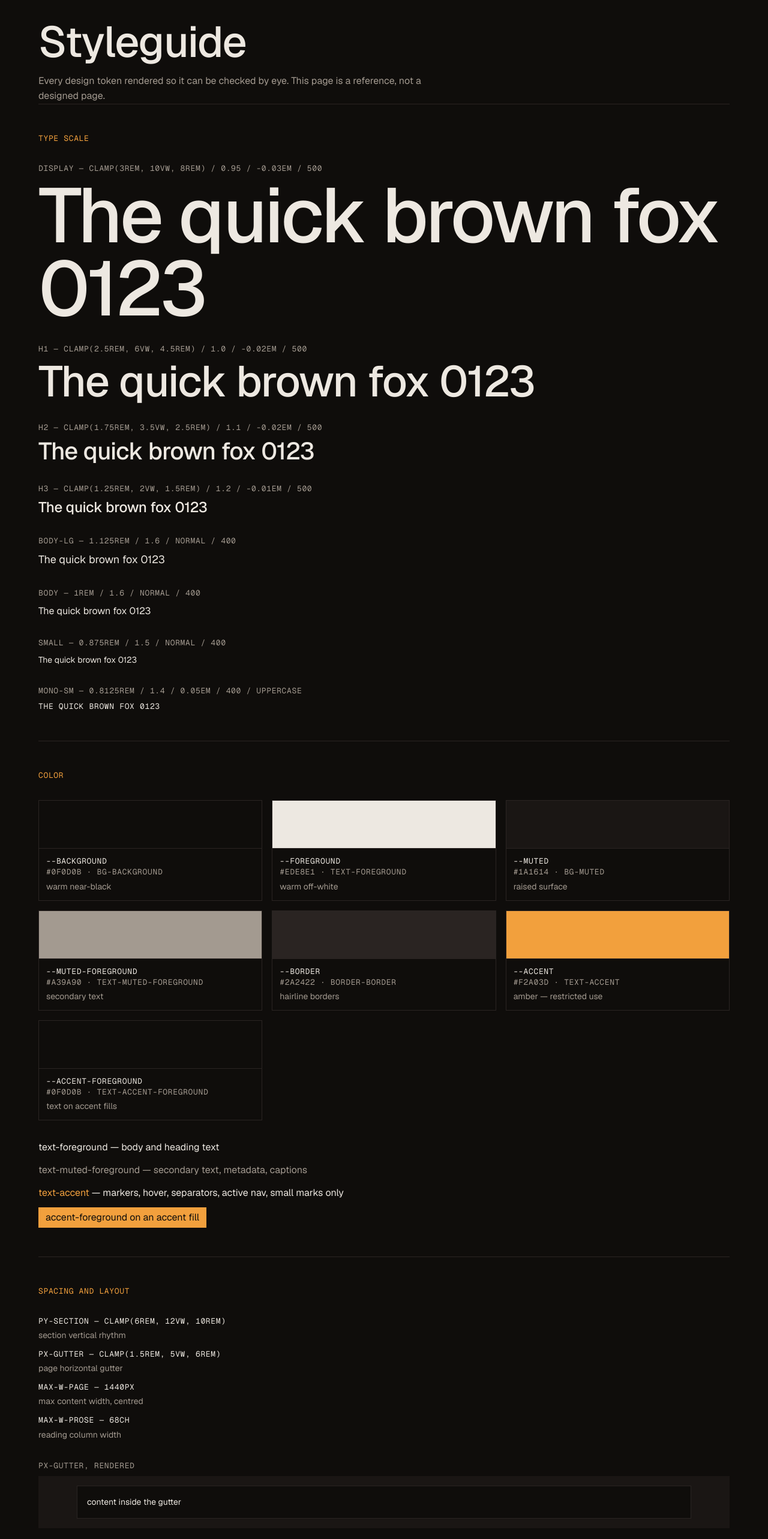
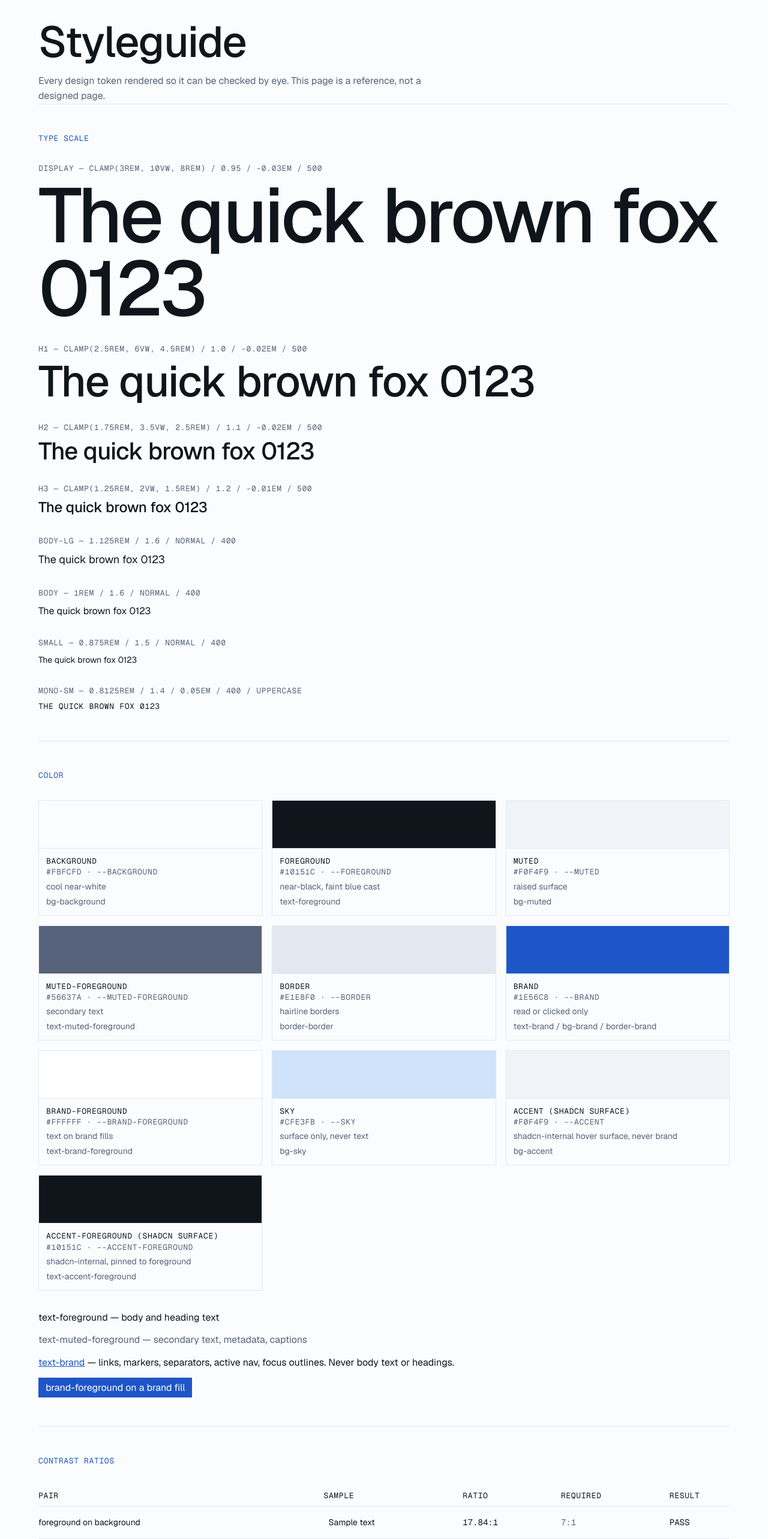
Before and after one commit to AtaMusleh/portfolio, a Next.js app: page /styleguide in a window 1280 px wide. Shown: the part 120-2686 px from the top of the page at 60% size. Built offline with nearby package versions, Linux system fonts and the light colour scheme.

Commit message:
refactor: switch to light cool palette, add --brand and --sky, fix accent collision

```diff
--- a/src/app/globals.css
+++ b/src/app/globals.css
@@ -3,26 +3,37 @@
 @import "shadcn/tailwind.css";
 
 /* ============================================================================
-   ACCENT USAGE RULE
+   COLOR USAGE RULES
 
-   --accent (amber, #F2A03D) is reserved for:
-     - numbered section markers
-     - link hover states
-     - marquee separators
-     - active navigation state
-     - small decorative marks
+   --brand is for anything that must be read or clicked: links, link hover,
+   numbered section markers, marquee separators, active navigation, focus
+   outlines. It is never used for body text or headings.
 
-   The accent is NEVER used for body text, headings, or large filled areas.
+   --sky is a surface color only. Large soft fills: section backgrounds,
+   marquee strips, decorative blocks, screenshot frames. Text is NEVER set in
+   --sky, and --sky is never used for an interactive element, because its
+   contrast against --background is far below WCAG AA.
+
    Body and heading text is always --foreground or --muted-foreground.
+   ----------------------------------------------------------------------------
+   --accent / --accent-foreground are shadcn-internal. shadcn's primitives use
+   them for subtle hover and raised surfaces, so they are pinned to --muted and
+   --foreground. They must NEVER hold a brand color — use --brand for that.
    ============================================================================
 
-   This site is dark-only. There is one palette and it applies always: no
-   light-mode :root block, no .dark class switching, no theme toggle.
-   Because the palette is always dark, the `dark:` variant below is defined to
-   always match, so any dark: refinement in a component is unconditionally on.
+   This site is light-only. There is one palette and it applies always: no dark
+   :root block, no .dark class switching, no theme toggle.
+
+   The `dark:` variant is redefined below to a selector that can never match, so
+   the dark-mode refinements baked into the shadcn primitives in
+   src/components/ui are inert. Removing the declaration outright would be
+   worse: `dark:` would fall back to Tailwind's built-in prefers-color-scheme
+   media query, and those primitives would render dark on a machine set to dark
+   mode. Neutralising the variant fixes every primitive at once and keeps any
+   shadcn component added later inert by default.
    ============================================================================ */
 
-@custom-variant dark (&);
+@custom-variant dark (&:not(*));
 
 @theme inline {
   /* --- Color ------------------------------------------------------------ */
@@ -31,11 +42,16 @@
   --color-muted: var(--muted);
   --color-muted-foreground: var(--muted-foreground);
   --color-border: var(--border);
+  --color-brand: var(--brand);
+  --color-brand-foreground: var(--brand-foreground);
+  --color-sky: var(--sky);
+
+  /* shadcn-internal surface tokens — not brand color. See the rules above. */
   --color-accent: var(--accent);
   --color-accent-foreground: var(--accent-foreground);
 
   /* Derived tokens: required by the shadcn primitives already in
-     src/components/ui. All resolve to the warm dark palette above. */
+     src/components/ui. All resolve to the light cool palette below. */
   --color-card: var(--card);
   --color-card-foreground: var(--card-foreground);
   --color-popover: var(--popover);
@@ -123,31 +139,36 @@
   --radius-4xl: calc(var(--radius) * 2.6);
 }
 
-/* The single palette. Warm-tinted dark; applies always. */
+/* The single palette. Light and cool-toned; applies always. */
 :root {
-  /* Tells the UA to render scrollbars, form controls and the canvas dark. */
-  color-scheme: dark;
+  /* Tells the UA to render scrollbars, form controls and the canvas light. */
+  color-scheme: light;
 
-  --background: oklch(0.1607 0.0054 67.43); /* #0F0D0B — warm near-black */
-  --foreground: oklch(0.933 0.0108 76.6); /* #EDE8E1 — warm off-white, never pure #FFF */
-  --muted: oklch(0.2042 0.0076 48.33); /* #1A1614 — raised surface */
-  --muted-foreground: oklch(0.691 0.0179 70.44); /* #A39A90 — secondary text */
-  --border: oklch(0.2663 0.0098 39.32); /* #2A2422 — hairline borders */
-  --accent: oklch(0.7709 0.1467 66.98); /* #F2A03D — amber, see usage rule above */
-  --accent-foreground: oklch(0.1607 0.0054 67.43); /* #0F0D0B — text on accent fills */
+  --background: oklch(0.9906 0.0017 247.84); /* #FBFCFD — cool near-white, never pure #FFF */
+  --foreground: oklch(0.1939 0.0162 256.83); /* #10151C — near-black, faint blue cast */
+  --muted: oklch(0.9655 0.0079 253.85); /* #F0F4F9 — raised surface */
+  --muted-foreground: oklch(0.4976 0.0403 261.78); /* #56637A — secondary text */
+  --border: oklch(0.928 0.0132 251.56); /* #E1E8F0 — hairline borders */
+  --brand: oklch(0.4896 0.1871 262.27); /* #1E56C8 — deep blue, read/click only */
+  --brand-foreground: oklch(1 0 0); /* #FFFFFF — text on brand fills */
+  --sky: oklch(0.9085 0.0393 253.01); /* #CFE3FB — pale blue, large soft fills only */
 
-  /* Derived from the seven tokens above, for the shadcn primitives. */
-  --card: var(--muted);
+  /* shadcn-internal, pinned to the neutral surface pair. Never brand color. */
+  --accent: var(--muted); /* #F0F4F9 */
+  --accent-foreground: var(--foreground); /* #10151C */
+
+  /* Derived from the tokens above, for the shadcn primitives. */
+  --card: var(--background);
   --card-foreground: var(--foreground);
-  --popover: var(--muted);
+  --popover: var(--background);
   --popover-foreground: var(--foreground);
-  --primary: var(--foreground);
-  --primary-foreground: var(--background);
-  --secondary: var(--border);
+  --primary: var(--brand);
+  --primary-foreground: var(--brand-foreground);
+  --secondary: var(--muted);
   --secondary-foreground: var(--foreground);
   --input: var(--border);
-  --ring: var(--accent);
-  --destructive: oklch(0.637 0.187 28.5);
+  --ring: var(--brand);
+  --destructive: oklch(0.526 0.1897 26.77); /* #C02626 — 5.76:1 on --background */
 
   --radius: 0.625rem;
 }
@@ -184,13 +205,13 @@
   /* Visible focus for every interactive element. The default ring is replaced,
      never simply removed. */
   :focus-visible {
-    outline: 2px solid var(--accent);
+    outline: 2px solid var(--brand);
     outline-offset: 2px;
   }
 
   ::selection {
-    background-color: var(--accent);
-    color: var(--accent-foreground);
+    background-color: var(--brand);
+    color: var(--brand-foreground);
   }
 }
 
--- a/src/app/styleguide/page.tsx
+++ b/src/app/styleguide/page.tsx
@@ -14,13 +14,29 @@ const typeScale = [
 ];
 
 const colors = [
-  { token: "--background", utility: "bg-background", hex: "#0F0D0B", note: "warm near-black" },
-  { token: "--foreground", utility: "text-foreground", hex: "#EDE8E1", note: "warm off-white" },
-  { token: "--muted", utility: "bg-muted", hex: "#1A1614", note: "raised surface" },
-  { token: "--muted-foreground", utility: "text-muted-foreground", hex: "#A39A90", note: "secondary text" },
-  { token: "--border", utility: "border-border", hex: "#2A2422", note: "hairline borders" },
-  { token: "--accent", utility: "text-accent", hex: "#F2A03D", note: "amber — restricted use" },
-  { token: "--accent-foreground", utility: "text-accent-foreground", hex: "#0F0D0B", note: "text on accent fills" },
+  { label: "background", token: "--background", utility: "bg-background", hex: "#FBFCFD", note: "cool near-white" },
+  { label: "foreground", token: "--foreground", utility: "text-foreground", hex: "#10151C", note: "near-black, faint blue cast" },
+  { label: "muted", token: "--muted", utility: "bg-muted", hex: "#F0F4F9", note: "raised surface" },
+  { label: "muted-foreground", token: "--muted-foreground", utility: "text-muted-foreground", hex: "#56637A", note: "secondary text" },
+  { label: "border", token: "--border", utility: "border-border", hex: "#E1E8F0", note: "hairline borders" },
+  { label: "brand", token: "--brand", utility: "text-brand / bg-brand / border-brand", hex: "#1E56C8", note: "read or clicked only" },
+  { label: "brand-foreground", token: "--brand-foreground", utility: "text-brand-foreground", hex: "#FFFFFF", note: "text on brand fills" },
+  { label: "sky", token: "--sky", utility: "bg-sky", hex: "#CFE3FB", note: "surface only, never text" },
+  { label: "accent (shadcn surface)", token: "--accent", utility: "bg-accent", hex: "#F0F4F9", note: "shadcn-internal hover surface, never brand" },
+  { label: "accent-foreground (shadcn surface)", token: "--accent-foreground", utility: "text-accent-foreground", hex: "#10151C", note: "shadcn-internal, pinned to foreground" },
+];
+
+// Ratios computed from the hex values with the WCAG 2.x relative-luminance
+// formula. Kept here so the page states the same numbers the palette was
+// signed off against.
+const contrast = [
+  { pair: "foreground on background", ratio: "17.84:1", min: "7:1", pass: true, fg: "--foreground", bg: "--background" },
+  { pair: "muted-foreground on background", ratio: "5.91:1", min: "4.5:1", pass: true, fg: "--muted-foreground", bg: "--background" },
+  { pair: "brand on background", ratio: "6.35:1", min: "4.5:1", pass: true, fg: "--brand", bg: "--background" },
+  { pair: "brand on muted", ratio: "5.90:1", min: "4.5:1", pass: true, fg: "--brand", bg: "--muted" },
+  { pair: "brand-foreground on brand", ratio: "6.52:1", min: "4.5:1", pass: true, fg: "--brand-foreground", bg: "--brand" },
+  { pair: "foreground on sky", ratio: "13.99:1", min: "4.5:1", pass: true, fg: "--foreground", bg: "--sky" },
+  { pair: "foreground on muted", ratio: "16.59:1", min: "7:1", pass: true, fg: "--foreground", bg: "--muted" },
 ];
 
 const spacing = [
@@ -33,7 +49,7 @@ const spacing = [
 function Section({ title, children }: { title: string; children: React.ReactNode }) {
   return (
     <section className="border-t border-border py-12">
-      <h2 className="mono-label mb-8 text-accent">{title}</h2>
+      <h2 className="mono-label mb-8 text-brand">{title}</h2>
       {children}
     </section>
   );
@@ -70,11 +86,12 @@ export default function StyleguidePage() {
                 style={{ backgroundColor: `var(${c.token})` }}
               />
               <div className="p-3">
-                <div className="mono-label">{c.token}</div>
+                <div className="mono-label">{c.label}</div>
                 <div className="mono-label text-muted-foreground">
-                  {c.hex} · {c.utility}
+                  {c.hex} · {c.token}
                 </div>
                 <div className="mt-1 text-small text-muted-foreground">{c.note}</div>
+                <div className="mt-1 text-small text-muted-foreground">{c.utility}</div>
               </div>
             </div>
           ))}
@@ -86,11 +103,62 @@ export default function StyleguidePage() {
             text-muted-foreground — secondary text, metadata, captions
           </p>
           <p className="text-body">
-            <span className="text-accent">text-accent</span> — markers, hover, separators, active
-            nav, small marks only
+            <a href="#top" className="text-brand underline">
+              text-brand
+            </a>{" "}
+            — links, markers, separators, active nav, focus outlines. Never body text or headings.
           </p>
-          <p className="inline-block w-fit bg-accent px-3 py-1 text-body text-accent-foreground">
-            accent-foreground on an accent fill
+          <p className="inline-block w-fit bg-brand px-3 py-1 text-body text-brand-foreground">
+            brand-foreground on a brand fill
+          </p>
+        </div>
+      </Section>
+
+      <Section title="Contrast ratios">
+        <div className="overflow-x-auto">
+          <table className="w-full border-collapse text-small">
+            <thead>
+              <tr className="border-b border-border text-left">
+                <th className="mono-label py-2 pr-6 font-normal">Pair</th>
+                <th className="mono-label py-2 pr-6 font-normal">Sample</th>
+                <th className="mono-label py-2 pr-6 font-normal">Ratio</th>
+                <th className="mono-label py-2 pr-6 font-normal">Required</th>
+                <th className="mono-label py-2 font-normal">Result</th>
+              </tr>
+            </thead>
+            <tbody>
+              {contrast.map((c) => (
+                <tr key={c.pair} className="border-b border-border">
+                  <td className="py-3 pr-6">{c.pair}</td>
+                  <td className="py-3 pr-6">
+                    <span
+                      className="inline-block px-2 py-1"
+                      style={{ backgroundColor: `var(${c.bg})`, color: `var(${c.fg})` }}
+                    >
+                      Sample text
+                    </span>
+                  </td>
+                  <td className="py-3 pr-6 font-mono">{c.ratio}</td>
+                  <td className="py-3 pr-6 font-mono text-muted-foreground">{c.min}</td>
+                  <td className="py-3 font-mono">{c.pass ? "PASS" : "FAIL"}</td>
+                </tr>
+              ))}
+            </tbody>
+          </table>
+        </div>
+      </Section>
+
+      <Section title="Sky as a large fill">
+        <p className="mb-4 max-w-prose text-small text-muted-foreground">
+          --sky is a surface only. The text below is --foreground, at 13.99:1 against sky. Text is
+          never set in --sky, and --sky is never used for an interactive element.
+        </p>
+        <div className="bg-sky px-gutter py-16">
+          <h3 className="text-h2 text-foreground">Foreground text on a sky fill</h3>
+          <p className="mt-4 max-w-prose text-body-lg text-foreground">
+            Section backgrounds, marquee strips, decorative blocks and screenshot frames are what
+            this colour is for. It carries a whole band of the page without competing with the
+            text sitting on it.
           </p>
         </div>
       </Section>
@@ -118,19 +186,16 @@ export default function StyleguidePage() {
 
       <Section title="Focus states">
         <p className="mb-4 max-w-prose text-small text-muted-foreground">
-          Tab through these. Each should show a 2px accent outline offset by 2px.
+          Tab through these. Each should show a 2px brand outline offset by 2px.
         </p>
         <div className="flex flex-wrap items-center gap-4">
           <button type="button" className="border border-border bg-muted px-4 py-2 text-small">
             Button one
           </button>
-          <button
-            type="button"
-            className="bg-foreground px-4 py-2 text-small text-background"
-          >
+          <button type="button" className="bg-brand px-4 py-2 text-small text-brand-foreground">
             Button two
           </button>
-          <a href="#top" className="text-small underline hover:text-accent">
+          <a href="#top" className="text-small text-brand underline">
             A link
           </a>
         </div>
```
